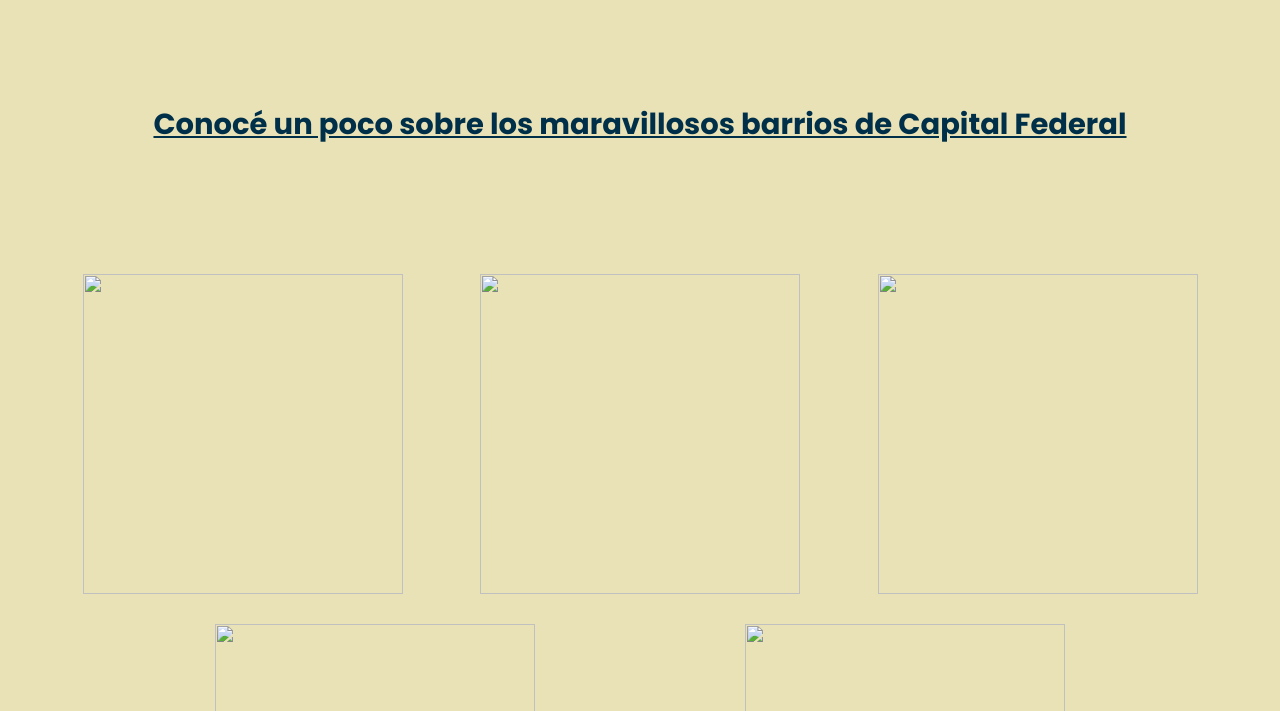
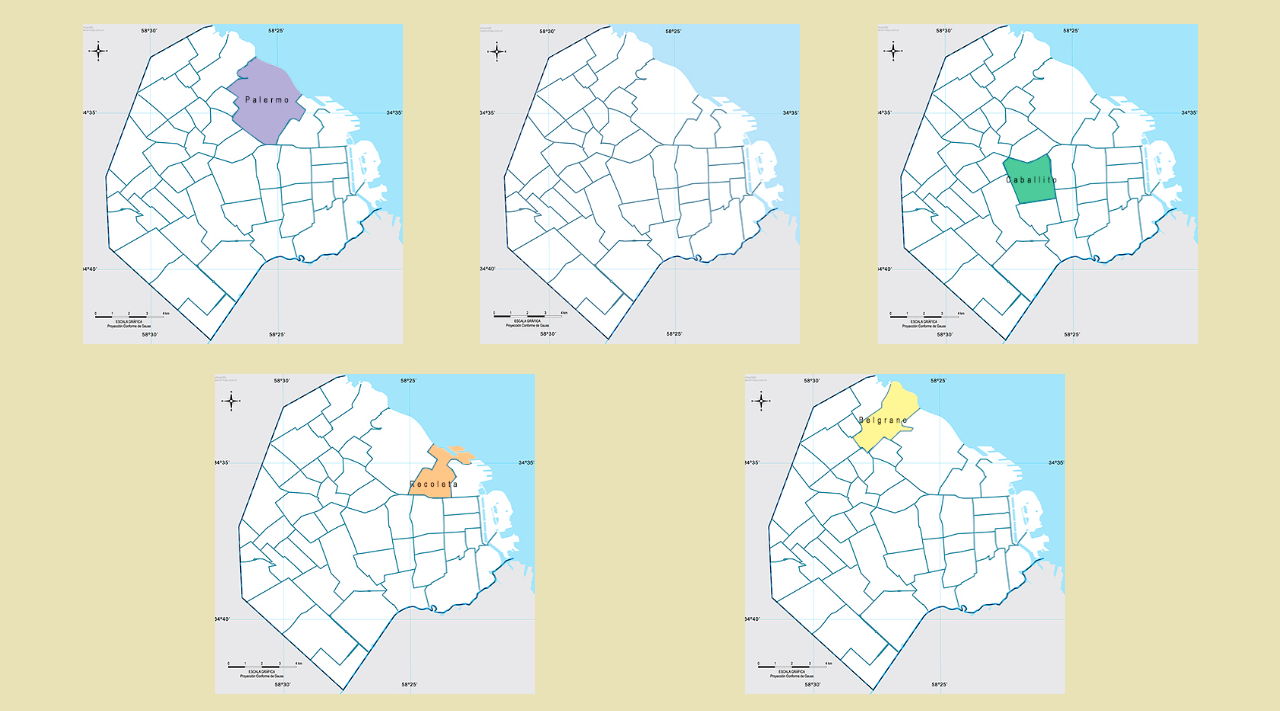
Before and after one commit to MartinFiori/AlojamientoBuenosAires, a website: page alquiler.html in a window 1280 px wide. Shown: the part 566-1277 px from the top of the page. Drawn offline with Linux system fonts and the light colour scheme; a web font is replaced by a local one.

Commit message:
subiendo repo

```diff
--- a/alquiler.html
+++ b/alquiler.html
@@ -54,7 +54,7 @@
     <div class="container-alquiler">
         <div class="card">
             <div class="imgBx">
-                <img src="./assets/alquiler/palermo.jpeg">
+                <img src="./assets/alquiler/palermo.png">
             </div>
             <div class="contentBx">
                 <div class="content">
@@ -65,7 +65,7 @@
         </div>
         <div class="card">
             <div class="imgBx">
-                <img src="./assets/alquiler/palermo.jpeg">
+                <img src="./assets/alquiler/mapa.png">
             </div>
             <div class="contentBx">
                 <div class="content">
@@ -76,7 +76,7 @@
         </div>
         <div class="card">
             <div class="imgBx">
-                <img src="./assets/alquiler/palermo.jpeg">
+                <img src="./assets/alquiler/caballito.png">
             </div>
             <div class="contentBx">
                 <div class="content">
@@ -87,7 +87,7 @@
         </div>
         <div class="card">
             <div class="imgBx">
-                <img src="./assets/alquiler/palermo.jpeg">
+                <img src="./assets/alquiler/recoleta.png">
             </div>
             <div class="contentBx">
                 <div class="content">
@@ -98,7 +98,7 @@
         </div>
         <div class="card">
             <div class="imgBx">
-                <img src="./assets/alquiler/palermo.jpeg">
+                <img src="./assets/alquiler/belgrano.png">
             </div>
             <div class="contentBx">
                 <div class="content">
--- a/scss/estructura/pc/_grid.scss
+++ b/scss/estructura/pc/_grid.scss
@@ -11,7 +11,7 @@
         "footer"
         "dev";
         grid-template-columns: 100vw;
-        grid-template-rows: 200px 55px auto auto auto;
+        grid-template-rows: 250px 55px   auto auto;
             & .encabezado{
                 grid-area: encabezado;
             }
@@ -40,7 +40,7 @@
         "footer footer"
         "dev dev";
         grid-template-columns: 50vw 50vw;
-        grid-template-rows: 500px 55px auto auto auto;
+        grid-template-rows: 250px 55px auto auto auto;
             & .encabezado{
                 grid-area: encabezado;
             }
@@ -84,7 +84,7 @@
         "footer"
         "dev";
         grid-template-columns: 100vw;
-        grid-template-rows: 500px 55px 200px auto auto auto;
+        grid-template-rows: 250px 55px 200px auto auto auto;
             & .encabezado{
                 grid-area: encabezado;
             }
@@ -117,7 +117,7 @@
         "footer"
         "dev";
         grid-template-columns: 100vw;
-        grid-template-rows: 500px 55px 270px auto auto auto;
+        grid-template-rows: 250px 55px 270px auto auto auto;
             & .encabezado{
                 grid-area: encabezado;
             }
--- a/scss/secciones/_menu.scss
+++ b/scss/secciones/_menu.scss
@@ -57,6 +57,7 @@ $height:4px;
     }
         &--show{
             transform: translateX(0);
+            position: relative;
         }
         &__item{
             padding: 1em;
```
Also changed, not shown: contacto.html (+1 -1 lines), assets/alquiler/belgrano.png (added), css/style.css, 1 other file.
